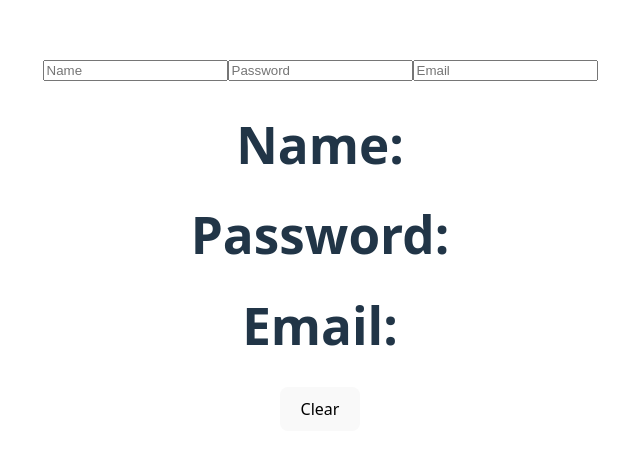
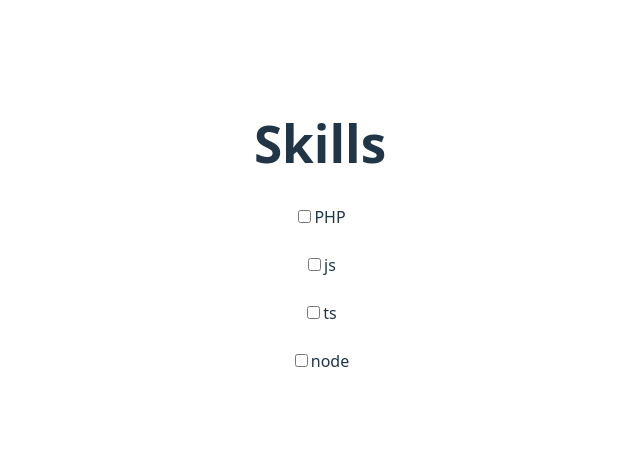
Before and after one commit to Muntahasiddique/react_blog, a React (Vite) app in the folder Onwardsto_Default_Probs/: page / in a window 1280 px wide. Shown: the part 156-610 px from the top of the page, without its empty margins (320-960 px from the left). Built offline with nearby package versions, Linux system fonts and the light colour scheme.

Commit message:
Added the checkbox and filter function used

```diff
--- a/Onwardsto_Default_Probs/src/App.jsx
+++ b/Onwardsto_Default_Probs/src/App.jsx
@@ -2,6 +2,7 @@ import { useState } from 'react'
 import reactLogo from './assets/react.svg'
 import viteLogo from '/vite.svg'
 import './App.css'
+import { Checkboxes } from './checkboxes'
 // import { Defaultprop } from './defaultprobs'
 function App() {
   // to get input feild
@@ -18,9 +19,20 @@ function App() {
 .
 */}
 {/* Controlled Components */}
-  const [name, updateName] = useState("");
-  const [pass, updatePass] = useState("");
-  const [email, updateEmail] = useState("");
+  // const [name, updateName] = useState("");
+  // const [pass, updatePass] = useState("");
+  // const [email, updateEmail] = useState("");
+    {/* .
+.
+.
+.
+.
+.
+.
+.
+.
+.
+*/}
   return (
     <div>
  {/* <Defaultprop color="orange" >
@@ -66,7 +78,7 @@ function App() {
 .
 */}
 {/* Controlled Components */}
- <input
+ {/* <input
         type="text"
         onChange={(event) => updateName(event.target.value)}
         value={name}
@@ -85,13 +97,26 @@ function App() {
         placeholder='Email'
       />
 
-      {/* Displaying the actual values */}
+
       <h1>Name: {name}</h1>
       <h1>Password: {pass}</h1>
       <h1>Email: {email}</h1>
 <button onClick={()=>{
   updateName("") ;updateEmail("");updatePass("")
-}}   >Clear</button>
+}}   >Clear</button> */}
+  {/* .
+.
+.
+.
+.
+.
+.
+.
+.
+.
+*/}
+{/* handle checkbox */}
+<Checkboxes />
     </div>
   )
 }
--- /dev/null
+++ b/Onwardsto_Default_Probs/src/checkboxes.jsx
@@ -0,0 +1,42 @@
+import { useState } from "react"
+
+export function Checkboxes(){
+
+        const [skills,setskills] = useState([])
+        const handleskills=(event)=>{
+         console.log(event.target.value , event.target.checked)
+          if(event.target.checked){
+            setskills([...skills, event.target.value])
+          }
+          else{
+                 setskills([...skills.filter(item => item !== event.target.value)]);
+          }
+
+        }
+
+
+return(
+    <>
+    <h1>Skills</h1>
+
+
+
+    <input type="checkbox" onChange={handleskills} name="" id="checkphp" value="php"/>
+    <label htmlFor="checkphp">PHP</label>
+<br />
+<br />
+      <input type="checkbox" onChange={handleskills}  name="" id="checkjs" value="js"/>
+    <label htmlFor="checkjs">js</label>
+<br />
+<br />
+      <input type="checkbox"  onChange={handleskills}  name="" id="checkts" value="ts"/>
+    <label htmlFor="checkts">ts</label>
+<br />
+<br />
+      <input type="checkbox" onChange={handleskills}  name="" id="checknode" value="node"/>
+    <label htmlFor="checknode">node</label>
+
+    <h1>{skills.toString()}</h1>
+    </>
+)
+}
```
